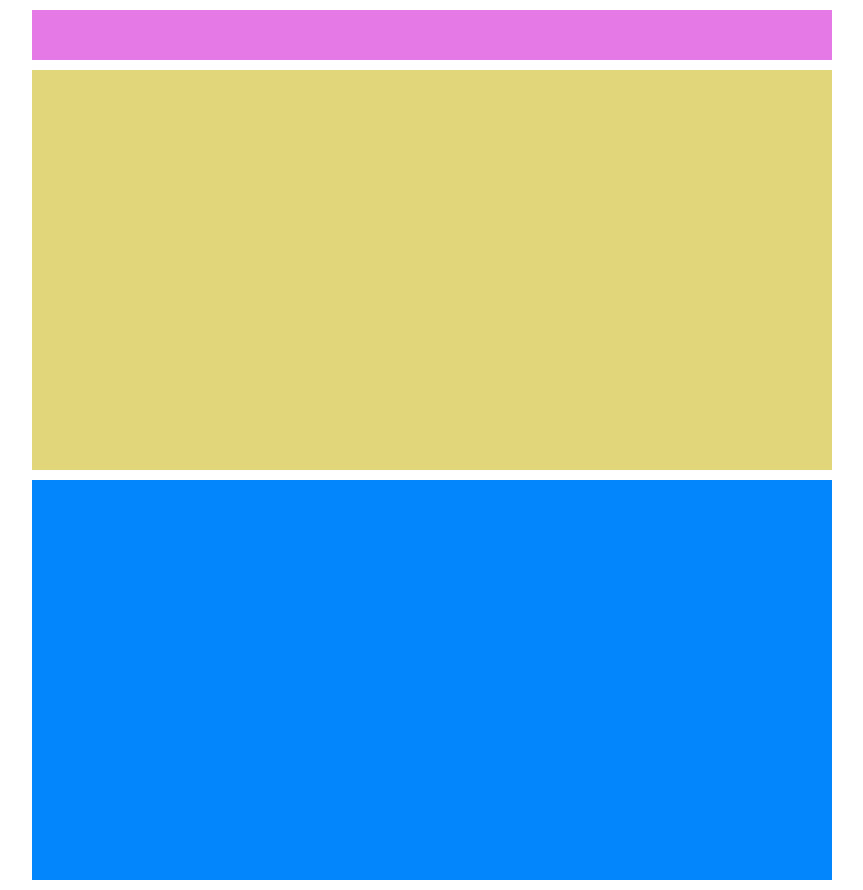
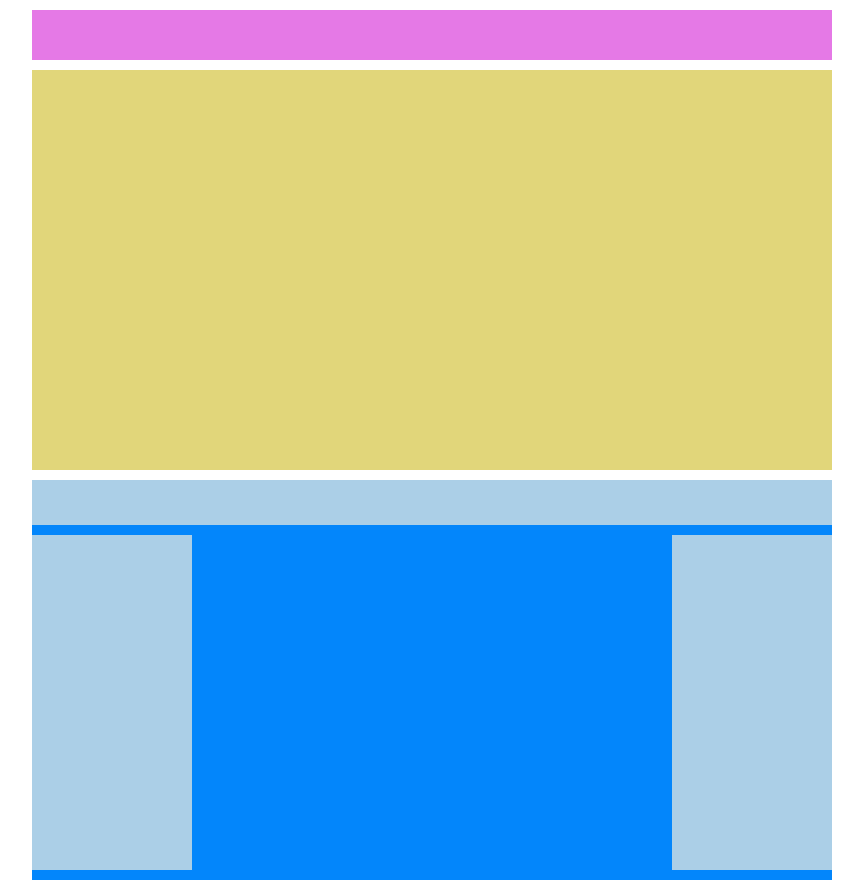
Before and after one commit to aleballabio/htmlcss-struttura-wp, a plain HTML site: page index.html in a window 1280 px wide. Shown: the whole page, without its empty margins (208-1071 px from the left). Drawn offline with Linux system fonts and the light colour scheme.

Commit message:
contenitore2 layout with two sidebars

```diff
--- a/index.html
+++ b/index.html
@@ -16,6 +16,10 @@
     <div class="contenitore1"></div>
 
     <div class="contenitore2">
+        <div class="intestazione"></div>
+        <div class="sidebar-left"></div>
+        <div class="main-section"></div>
+        <div class="sidebar-right"></div>
 
     </div>
 </main>
--- a/styles/stile.css
+++ b/styles/stile.css
@@ -33,3 +33,37 @@ main > div {
     width: 800px;
     height: 400px;
 }
+
+.contenitore2::after {
+    content: "";
+    display: table;
+    clear: both;
+
+}
+
+.contenitore2 > div {
+    background-color: rgba(171,207,231,255);
+}
+
+.intestazione {
+    width: 100%;
+    height: 45px;
+    margin-bottom: 10px;
+}
+
+.sidebar {
+    width: 20%;
+    height: 100px;
+}
+
+.sidebar-left {
+    width: 20%;
+    height: 335px;
+    float: left;
+}
+
+.sidebar-right {
+    width: 20%;
+    height: 335px;
+    float: right;
+}
```
